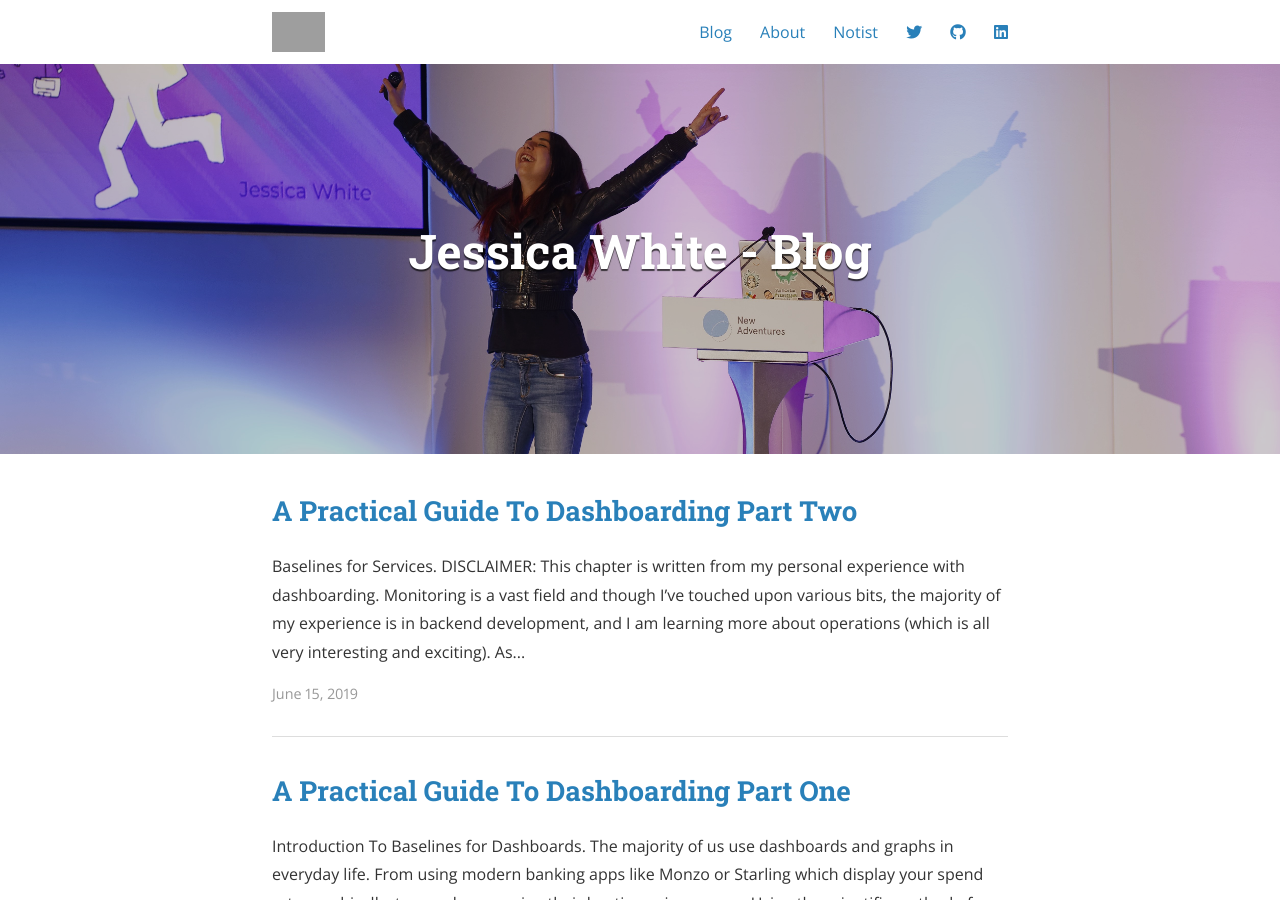
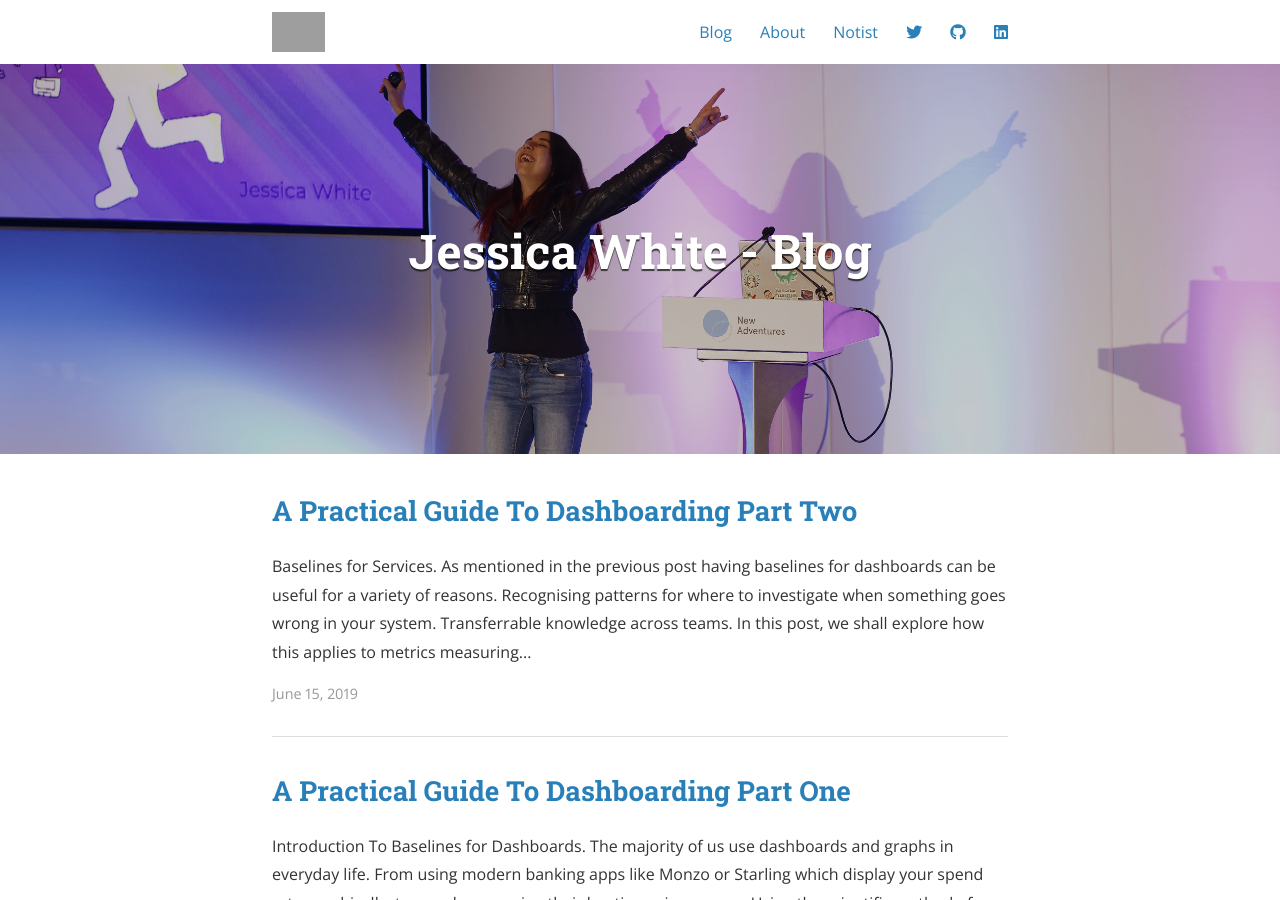
Before and after one commit to wordshaker/jesswhite_4, a Jekyll site: the page built from index.html, in a window 1280 px wide and 900 px high. Built offline with Jekyll 4.4.1, drawn with Linux system fonts in a browser that asks for light colours; nearby versions of some CDN libraries; the list of posts is cut into pages by our own code; grey boxes are pictures that could not be loaded.

Commit message:
Remove disclaimer

```diff
--- a/_posts/2019-06-15-practicaldashboardspart2-post.md
+++ b/_posts/2019-06-15-practicaldashboardspart2-post.md
@@ -15,11 +15,6 @@ share: true
 </center>
 
 ---
-<br/>
-
-> **DISCLAIMER:**
-_This chapter is written from my personal experience with dashboarding. Monitoring is a vast field and though I've touched upon various bits, the majority of my experience is in backend development, and I am learning more about operations (which is all very interesting and exciting). As such, the discussed "baselines" will be for backend work. I will not be covering frontend monitoring, performance monitoring, or other forms of monitoring in this current series of posts. They may be broached in future posts as I become older and wiser._
-
 <br/>
 
 As mentioned in the [previous post](https://jesswhite.co.uk/2019/04/15/practicaldashboardspart1-post.html) having baselines for dashboards can be useful for a variety of reasons.
```
